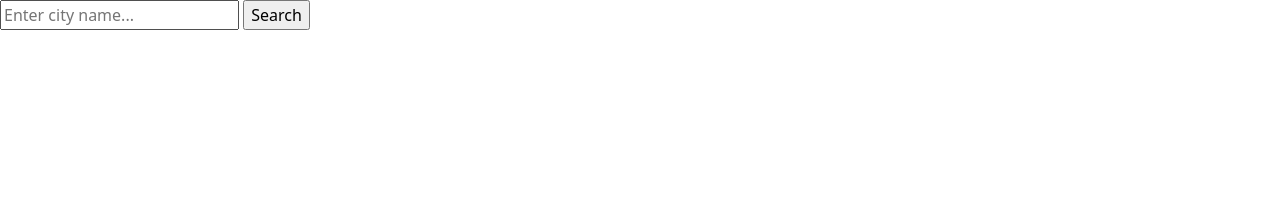
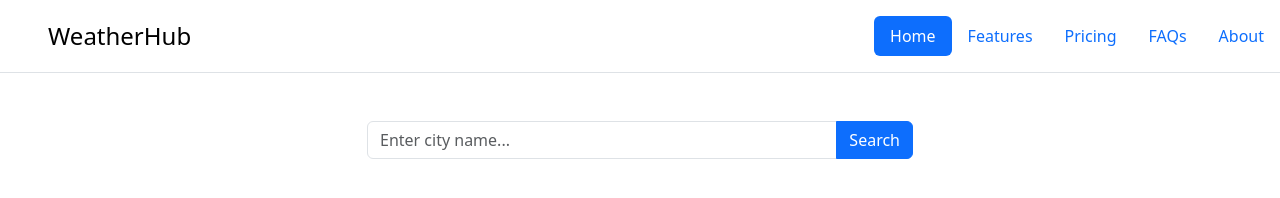
Before and after one commit to Sajani29/weather_application, a plain HTML site: page index.html in a window 1280 px wide. Drawn offline with nearby package versions, Linux system fonts and the light colour scheme.

Commit message:
Refactor index.html for improved structure and styling

```diff
--- a/index.html
+++ b/index.html
@@ -1,16 +1,45 @@
-<!DOCTYPE html>
+<!doctype html>
 <html lang="en">
+
 <head>
-    <meta charset="UTF-8">
-    <meta name="viewport" content="width=device-width, initial-scale=1.0">
-    <link href="https://cdn.jsdelivr.net/npm/bootstrap@5.3.8/dist/css/bootstrap.min.css" rel="stylesheet" integrity="sha384-sRIl4kxILFvY47J16cr9ZwB07vP4J8+LH7qKQnuqkuIAvNWLzeN8tE5YBujZqJLB" crossorigin="anonymous">
-    <title>Weather Application</title>
+  <meta charset="UTF-8" />
+  <meta name="viewport" content="width=device-width, initial-scale=1.0" />
+  <link href="https://cdn.jsdelivr.net/npm/bootstrap@5.3.8/dist/css/bootstrap.min.css" rel="stylesheet"
+    integrity="sha384-sRIl4kxILFvY47J16cr9ZwB07vP4J8+LH7qKQnuqkuIAvNWLzeN8tE5YBujZqJLB" crossorigin="anonymous" />
+  <title>Weather Application</title>
 </head>
+
 <body>
-    <input type="text" id="txtSearch" placeholder="Enter city name...">
-    <input type="button" id="btnSearch" value="Search">
+  <header class="d-flex flex-wrap justify-content-center py-3 mb-4 border-bottom"> <a href="/"
+      class="d-flex align-items-center mb-3 mb-md-0 me-md-auto link-body-emphasis text-decoration-none"> <svg
+        class="bi me-2" width="40" height="32" aria-hidden="true">
+        <use xlink:href="#bootstrap"></use>
+      </svg> <span class="fs-4">WeatherHub</span> </a>
+    <ul class="nav nav-pills">
+      <li class="nav-item"><a href="#" class="nav-link active" aria-current="page">Home</a></li>
+      <li class="nav-item"><a href="#" class="nav-link">Features</a></li>
+      <li class="nav-item"><a href="#" class="nav-link">Pricing</a></li>
+      <li class="nav-item"><a href="#" class="nav-link">FAQs</a></li>
+      <li class="nav-item"><a href="#" class="nav-link">About</a></li>
+    </ul>
+  </header>
+  <div class="container mt-5">
+    <div class="row">
+      <div class="col-md-6 mx-auto">
+        <div class="input-group mb-3">
+          <input type="text" class="form-control" id="txtSearch" placeholder="Enter city name..." />
+          <button class="btn btn-primary" type="button" id="btnSearch">
+            Search
+          </button>
+        </div>
+      </div>
+    </div>
+  </div>
 
-    <script src="https://cdn.jsdelivr.net/npm/bootstrap@5.3.8/dist/js/bootstrap.bundle.min.js" integrity="sha384-FKyoEForCGlyvwx9Hj09JcYn3nv7wiPVlz7YYwJrWVcXK/BmnVDxM+D2scQbITxI" crossorigin="anonymous"></script>
-    <script src="app.js"></script>
+  <script src="https://cdn.jsdelivr.net/npm/bootstrap@5.3.8/dist/js/bootstrap.bundle.min.js"
+    integrity="sha384-FKyoEForCGlyvwx9Hj09JcYn3nv7wiPVlz7YYwJrWVcXK/BmnVDxM+D2scQbITxI"
+    crossorigin="anonymous"></script>
+  <script src="app.js"></script>
 </body>
+
 </html>
```
